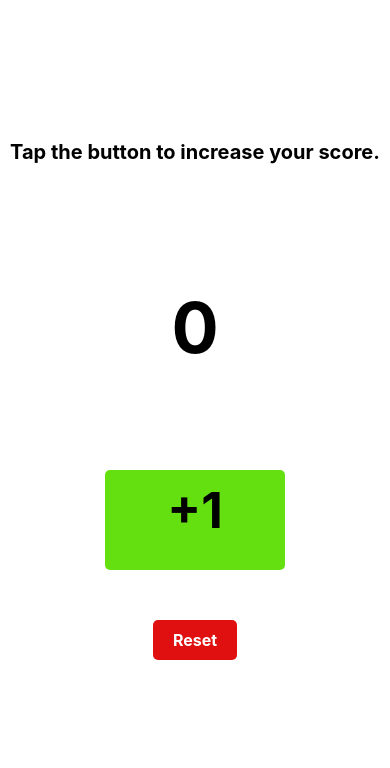
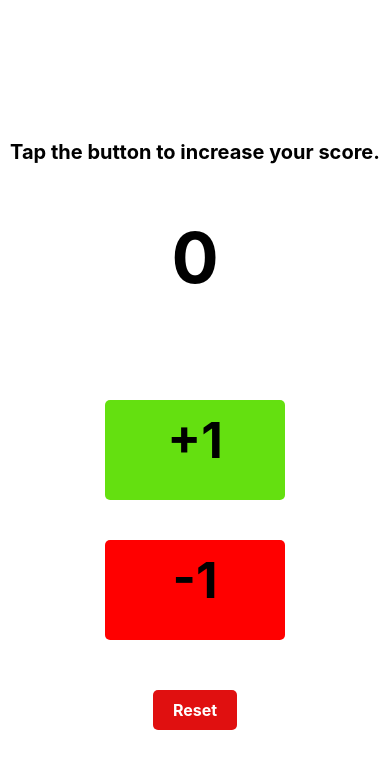
Before and after one commit to Mastt0/CounterScore, a React Native app: screen / in a window 390 px wide. Shown: the top 768 px of the page. Built offline with nearby package versions, Linux system fonts and the light colour scheme.

Commit message:
added subtraction button

```diff
--- a/App.js
+++ b/App.js
@@ -1,5 +1,5 @@
 import { StatusBar } from "expo-status-bar";
-import { StyleSheet, Text, View, TouchableOpacity } from "react-native";
+import { StyleSheet, Text, View, TouchableOpacity, Alert } from "react-native";
 import React, { useState, useEffect } from "react";
 import AsyncStorage from "@react-native-async-storage/async-storage";
 
@@ -38,8 +38,28 @@ export default function App() {
     setCounter(counter + 1);
   };
 
+  const decrementCounter = () => {
+    setCounter(counter - 1);
+  };
+
   const resetCounter = () => {
-    setCounter(0);
+    Alert.alert(
+      "Reset Confirmation",
+      "Are you sure you want to reset the counter?",
+      [
+        {
+          text: "Cancel",
+          style: "cancel",
+        },
+        {
+          text: "Reset",
+          style: "destructive",
+          onPress: () => {
+            setCounter(0);
+          },
+        },
+      ]
+    );
   };
 
   return (
@@ -53,13 +73,22 @@ export default function App() {
       <View style={styles.counterBox}>
         <Text style={styles.counterText}>{counter}</Text>
       </View>
-      <View style={styles.buttonContainer}>
+      <View style={styles.buttonPlusContainer}>
         <TouchableOpacity
-          style={styles.button}
+          style={styles.buttonPlus}
           onPress={incrementCounter}
           activeOpacity={0.8}
         >
-          <Text style={styles.buttonText}>+1</Text>
+          <Text style={styles.buttonPlusText}>+1</Text>
+        </TouchableOpacity>
+      </View>
+      <View style={styles.buttonMinusContainer}>
+        <TouchableOpacity
+          style={styles.buttonMinus}
+          onPress={decrementCounter}
+          activeOpacity={0.8}
+        >
+          <Text style={styles.buttonMinusText}>-1</Text>
         </TouchableOpacity>
       </View>
       <TouchableOpacity
@@ -100,12 +129,12 @@ const styles = StyleSheet.create({
     fontSize: 70,
     fontWeight: "bold",
   },
-  buttonContainer: {
+  buttonPlusContainer: {
     alignItems: "center",
     marginTop: 0,
     marginBottom: 40,
   },
-  button: {
+  buttonPlus: {
     backgroundColor: "#64E010",
     paddingVertical: 10,
     paddingHorizontal: 20,
@@ -113,7 +142,27 @@ const styles = StyleSheet.create({
     width: 180,
     height: 100,
   },
-  buttonText: {
+  buttonPlusText: {
+    color: "black",
+    fontSize: 50,
+    fontWeight: "bold",
+    textAlign: "center",
+    textAlignVertical: "center",
+  },
+  buttonMinusContainer: {
+    alignItems: "center",
+    marginTop: 0,
+    marginBottom: 40,
+  },
+  buttonMinus: {
+    backgroundColor: "red",
+    paddingVertical: 10,
+    paddingHorizontal: 20,
+    borderRadius: 5,
+    width: 180,
+    height: 100,
+  },
+  buttonMinusText: {
     color: "black",
     fontSize: 50,
     fontWeight: "bold",
```
